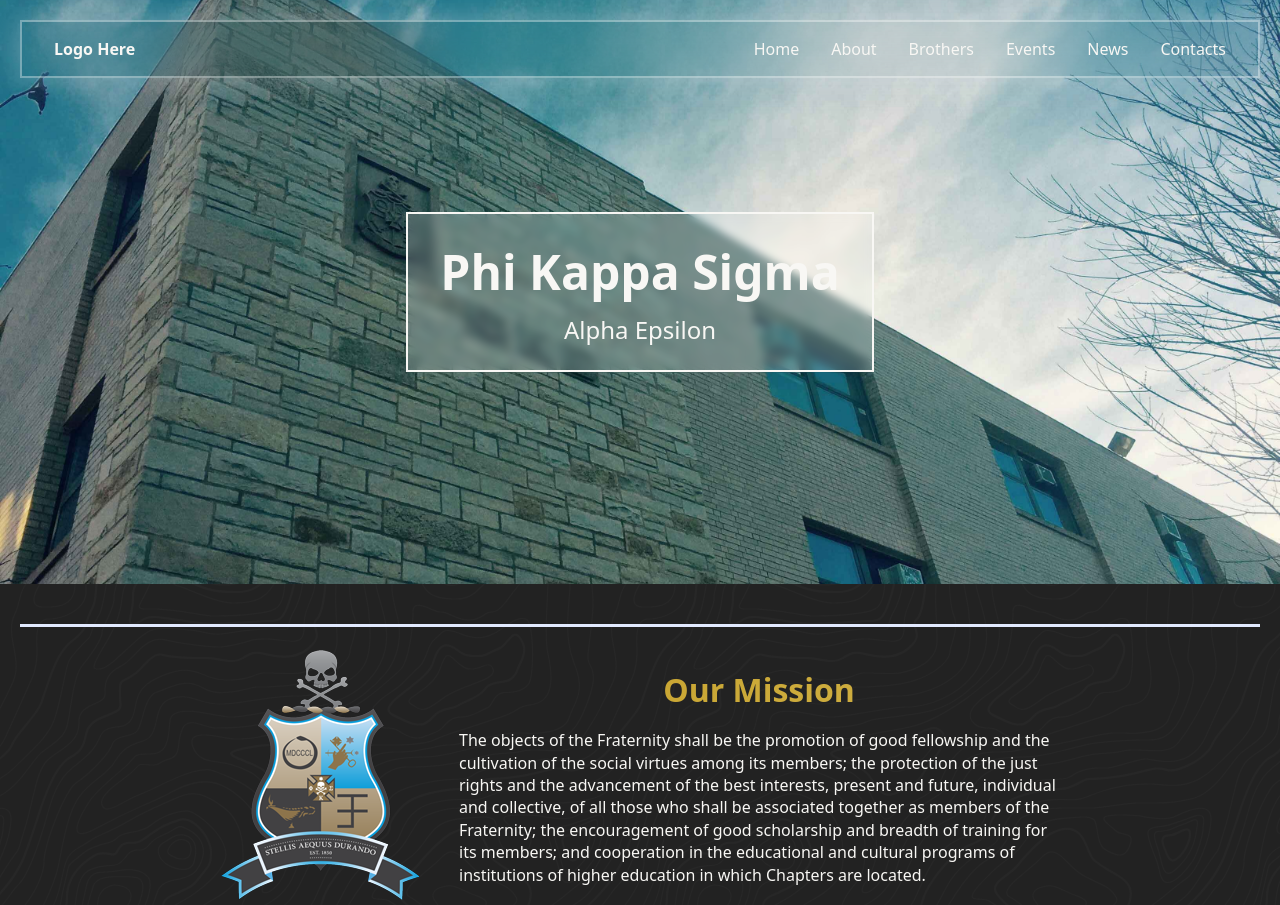
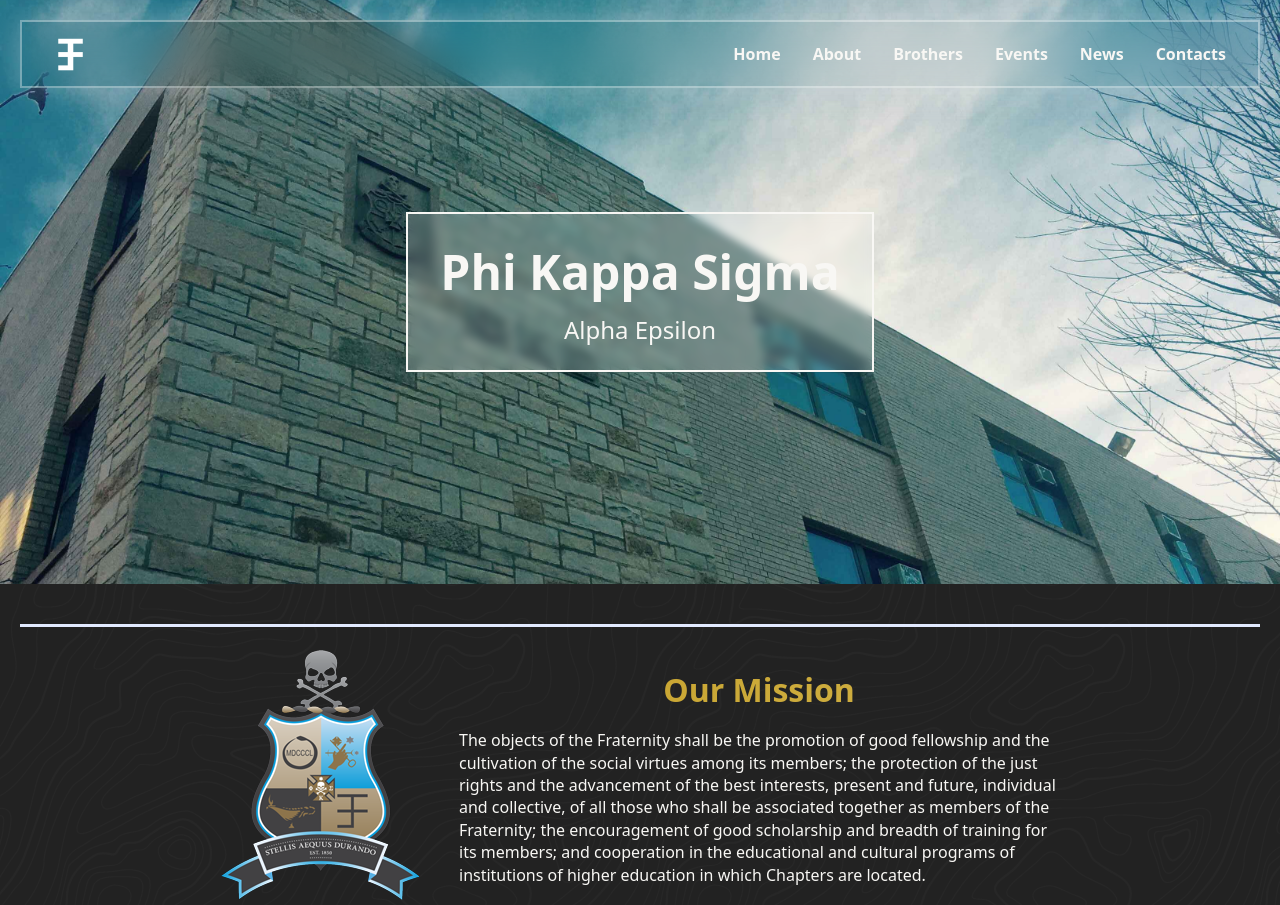
Before and after one commit to dfigueredo0/aepks-website, a plain HTML site: page index.html in a window 1280 px wide. Shown: the top 905 px of the page. Drawn offline with Linux system fonts and the light colour scheme; files whose address does not match are found by name.

Commit message:
Nav Bar changes and added fast f pngs

```diff
--- a/index.html
+++ b/index.html
@@ -24,7 +24,9 @@
 
   <body>
     <nav class="navbar">
-      <a class="logo">Logo Here</a>
+      <a class="logo" href="index.html">
+        <img src="img/fast_f_white.png" alt="logo" />
+      </a>
       <ul class="nav-links">
         <li><a class="action" href="index.html">Home</a></li>
         <li><a href="pages/about.html">About</a></li>
@@ -298,6 +300,7 @@
         <button class="submit-btn">Submit</button>
       </div>
       <script type="module" src="component/values_anim.js"></script>
+    </div>
   </body>
 
   <section class="wave-divider">
--- a/styles/header.css
+++ b/styles/header.css
@@ -2,8 +2,8 @@
   display: flex;
   justify-content: space-between;
   align-items: center;
-  backdrop-filter: blur(30px);
-  box-shadow: 0px 0px 30px rgba(227, 228, 237, 0.37);
+  backdrop-filter: blur(20px);
+  box-shadow: 0 0 30px rgba(227, 228, 237, 0.37);
   border: 2px solid rgba(255, 255, 255, 0.37);
   margin: 20px;
   padding: 0 1em;
@@ -15,10 +15,19 @@
 }
 
 .logo {
-  padding: 1em;
-  color: #f8f7f4;
-  font-weight: bold;
+  display: flex;
+  align-items: center;
+  justify-content: center;
+  padding:1em;
+  width: 32px;  /* or adjust as needed */
+  height: 32px;
 }
+
+.logo img {
+  width: 35px;
+  height: 35px;
+}
+
 
 .nav-links {
   display: flex;
@@ -26,6 +35,7 @@
   list-style: none;
   margin: 0;
   padding: 0;
+  font-weight: 700;
 }
 
 .nav-links li a {
@@ -33,8 +43,9 @@
   padding: 1em;
   color: #f8f7f4;
   text-decoration: none;
+  transition: 0.2s;
 }
 
 .nav-links li a:hover {
-  background: #bfa860;
+  color: #c6a434;
 }
```
Also changed, not shown: img/fast_f_black.png (added), img/fast_f_white.png (added).
